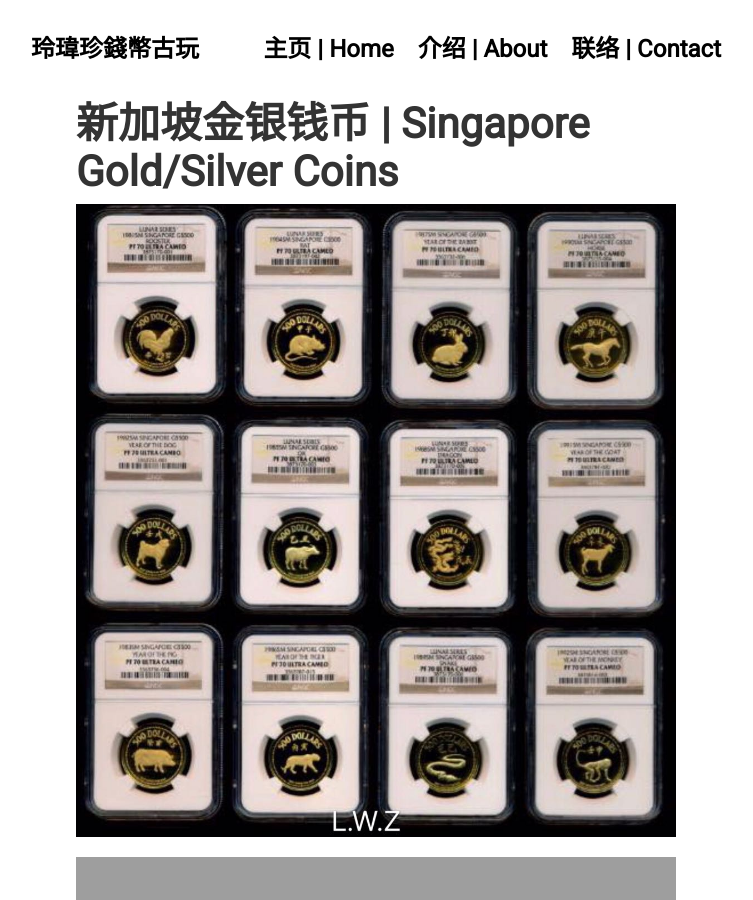
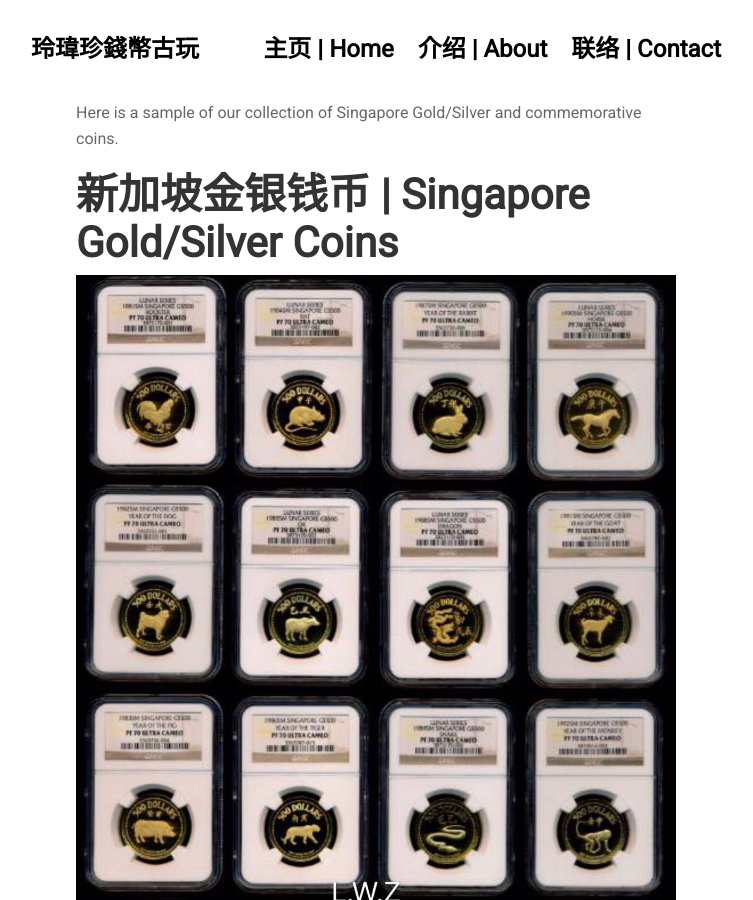
Before and after one commit to jellingwei/jellingwei.github.io, a Jekyll site: the page built from projects/singaporeCoins.md, in a window 1280 px wide and 900 px high. Shown: the whole window, without its empty margins (264-1017 px from the left). Built offline with Jekyll 4.4.1, drawn with Linux system fonts in a browser that asks for light colours; nearby versions of some CDN libraries.

Commit message:
Update singaporeCoins.md

```diff
--- a/projects/singaporeCoins.md
+++ b/projects/singaporeCoins.md
@@ -2,6 +2,8 @@
 layout: post
 title: ''
 ---
+
+Here is a sample of our collection of Singapore Gold/Silver and commemorative coins.
 
 ## 新加坡金银钱币 | Singapore Gold/Silver Coins
 {% include image.html alt="SG 500 PF70" image="projects/singaporeCoins/sg500DollarsPF70.jpg" %}
```
